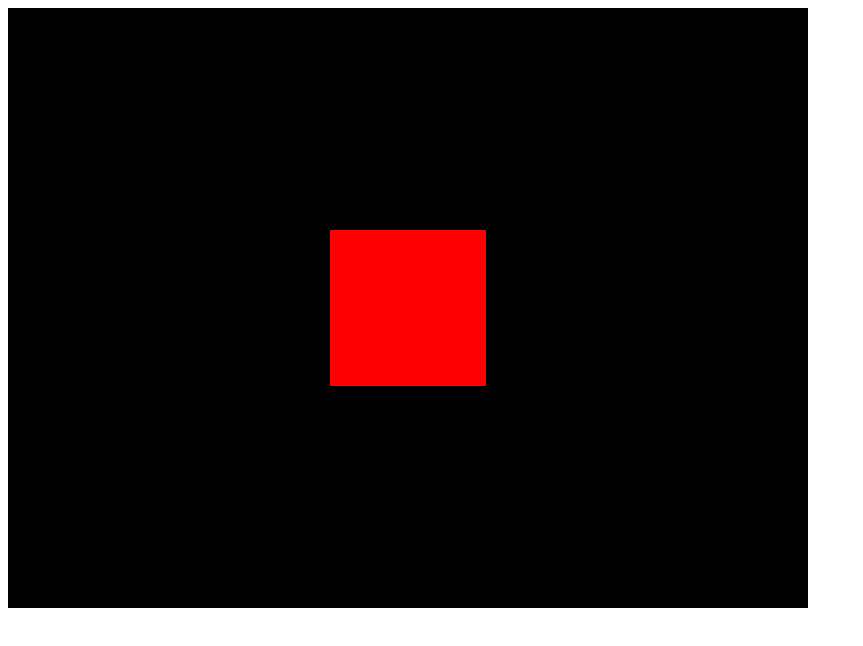
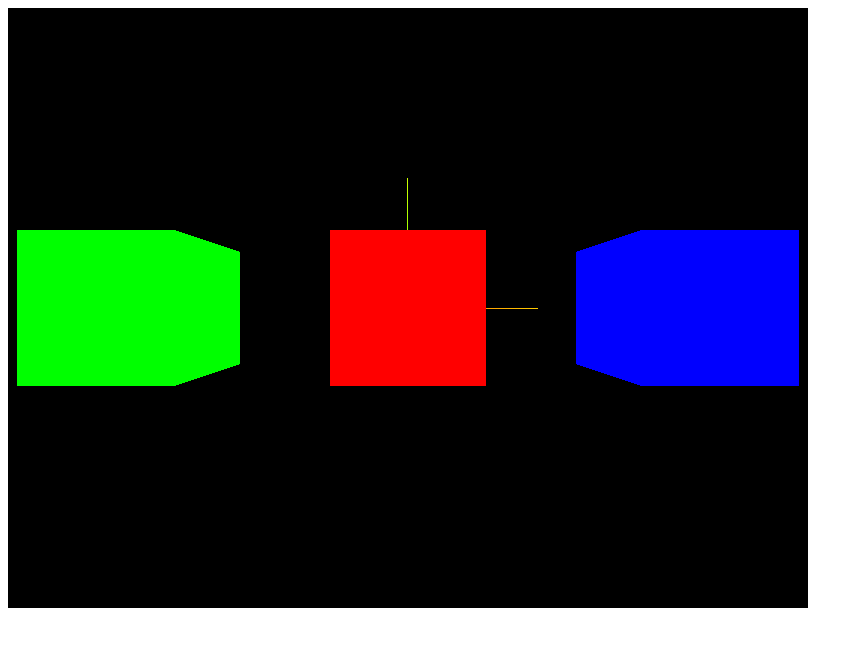
Before and after one commit to 186F/threejs, a website built with Vite: page index.html in a window 1280 px wide. Shown: the whole page, without its empty margins (0-863 px from the left). Built offline with nearby package versions, Linux system fonts and the light colour scheme.

Commit message:
04
commit after completing 04 - transform objects

```diff
--- a/index.html
+++ b/index.html
@@ -3,7 +3,7 @@
 <head>
     <meta charset="UTF-8">
     <meta name="viewport" content="width=device-width, initial-scale=1.0">
-    <title>03 - First Three.js Project</title>
+    <title>Three.js Journey</title>
 </head>
 <body>
     <canvas class="webgl"></canvas>
--- a/script.js
+++ b/script.js
@@ -6,14 +6,39 @@ const canvas = document.querySelector('canvas.webgl')
 // Scene
 const scene = new THREE.Scene()
 
-// Object
-const geometry = new THREE.BoxGeometry(1, 1, 1)
-const material = new THREE.MeshBasicMaterial({ color: 0xff0000 })
-const mesh = new THREE.Mesh(geometry, material)
-scene.add(mesh)
+// Objects
+const group = new THREE.Group()
+scene.add(group)
+
+const cube1 = new THREE.Mesh(
+    new THREE.BoxGeometry(1, 1, 1),
+    new THREE.MeshBasicMaterial({ color: 0xff0000 })
+)
+
+group.add(cube1)
+
+const cube2 = new THREE.Mesh(
+    new THREE.BoxGeometry(1, 1, 1),
+    new THREE.MeshBasicMaterial({ color: 0x00ff00 })
+)
+
+cube2.position.x = -2
+group.add(cube2)
+
+const cube3 = new THREE.Mesh(
+    new THREE.BoxGeometry(1, 1, 1),
+    new THREE.MeshBasicMaterial({ color: 0x0000ff })
+)
+
+cube3.position.x = 2
+group.add(cube3)
+
+// Axes helper
+const axesHelper = new THREE.AxesHelper()
+scene.add(axesHelper)
 
 // Sizes
-const sizes= {
+const sizes = {
     width: 800,
     height: 600
 }
@@ -28,5 +53,4 @@ const renderer = new THREE.WebGLRenderer({
     canvas: canvas
 })
 renderer.setSize(sizes.width, sizes.height)
-
 renderer.render(scene, camera)
```
